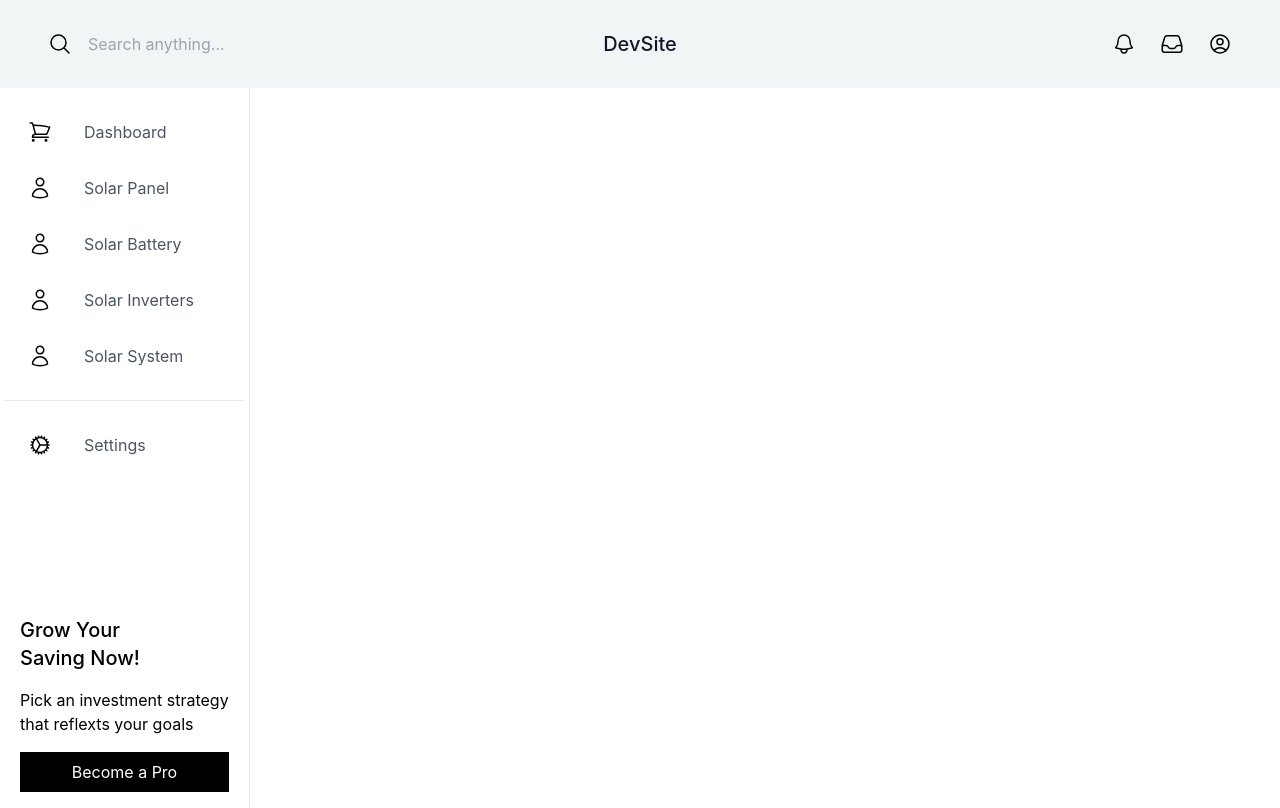
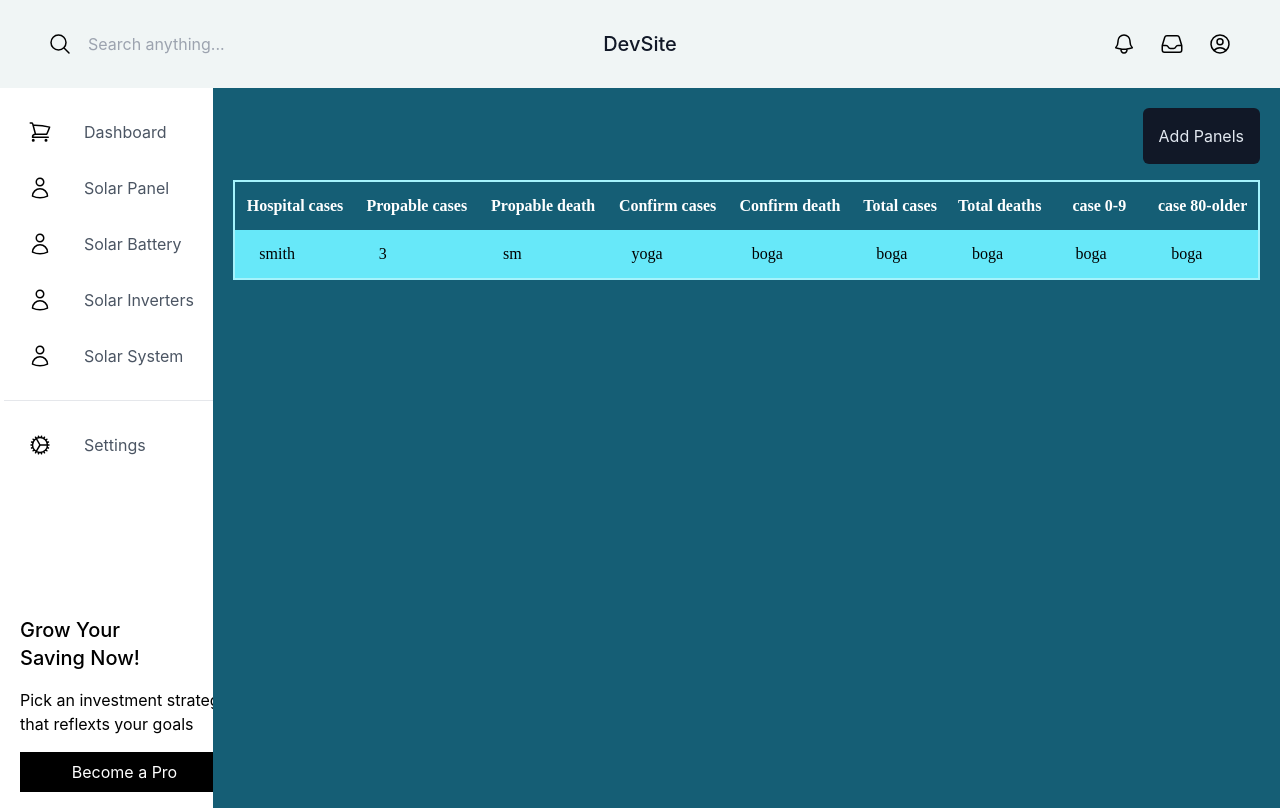
Before and after one commit to AliMroueh/Solar-Dashboard, a React (Create React App) app in the folder frontend/: page /solarBatteries in a window 1280 px wide. Built offline with nearby package versions, Linux system fonts and the light colour scheme.

Commit message:
forms and table

```diff
--- a/frontend/src/App.tsx
+++ b/frontend/src/App.tsx
@@ -2,6 +2,8 @@ import { BrowserRouter, Route, Routes } from "react-router-dom";
 import Header from "./components/Header";
 import NavBar from "./components/NavBar";
 import Home from "./screens/Home";
+import SolarPanels from "./screens/SolarPanels";
+import SolarBatteries from "./screens/SolarBatteries";
 
 function App() {
   return (
@@ -12,6 +14,8 @@ function App() {
         <div className='grid grid-cols-1 xl:grid-cols-5 col-span-10 w-full'>
           <Routes>
             <Route index element={<Home />}/>
+            <Route path="/solarPanels" element={<SolarPanels />}/>
+            <Route path="/solarBatteries" element={<SolarBatteries />}/>
           </Routes>
         </div>
       </div>
--- a/frontend/src/components/NavDB.tsx
+++ b/frontend/src/components/NavDB.tsx
@@ -13,13 +13,13 @@ export const navLinks = [
   {
     id: 1,
     title: "Solar Panel",
-    link:"/solarPanel",
+    link:"/solarPanels",
     icon: <UserIcon className="nav-icon" />,
   },
   {
     id: 2,
     title: "Solar Battery",
-    link:"/solarBattery",
+    link:"/solarBatteries",
     icon: <UserIcon className="nav-icon" />,
   },
   {
--- /dev/null
+++ b/frontend/src/screens/SolarBatteries.tsx
@@ -0,0 +1,42 @@
+import React from 'react'
+
+export default function SolarPanels() {
+    const submitHandler = () =>{
+        console.log('hello')
+    }
+  return (
+    <div className='bg-cyan-800  flex flex-col justify-start w-full col-span-10 p-5'>
+
+            <button className='w-auto p-4 bg-gray-900 text-slate-200 rounded-md self-end'>Add Panels</button>
+
+        <table className='shadow-2x1 font-[Poppins] border-2 border-cyan-200 mt-4 w-full'>
+          <thead className='text-white'>
+            <tr>
+          <th className='py-3 bg-cyan-800'>Hospital cases</th>
+          <th className='py-3 bg-cyan-800'>Propable cases</th>
+          <th className='py-3 bg-cyan-800'>Propable death</th>
+          <th className='py-3 bg-cyan-800'>Confirm cases</th>
+          <th className='py-3 bg-cyan-800'>Confirm death</th>
+          <th className='py-3 bg-cyan-800'>Total cases</th>
+          <th className='py-3 bg-cyan-800'>Total deaths</th>
+          <th className='py-3 bg-cyan-800'>case 0-9</th>
+          <th className='py-3 bg-cyan-800'>case 80-older</th>
+          </tr>
+          </thead>
+          <tbody>
+            <tr className='hover:bg-cyan-100 bg-cyan-300 cursor-pointer duration-300'>
+              <td className='py-3 px-6'>smith</td>
+              <td className='py-3 px-6'>3</td>
+              <td className='py-3 px-6'>sm</td>
+              <td className='py-3 px-6'>yoga</td>
+              <td className='py-3 px-6'>boga</td>
+              <td className='py-3 px-6'>boga</td>
+              <td className='py-3 px-6'>boga</td>
+              <td className='py-3 px-6'>boga</td>
+              <td className='py-3 px-6'>boga</td>
+            </tr>
+          </tbody>
+        </table>
+</div>
+  )
+}
--- /dev/null
+++ b/frontend/src/screens/SolarPanels.tsx
@@ -0,0 +1,45 @@
+import React from 'react'
+
+export default function SolarPanels() {
+    const submitHandler = () =>{
+        console.log('hello')
+    }
+  return (
+    <div className='bg-cyan-800  flex flex-col justify-center w-full col-span-10'>
+    <form className='w-11/12 mx-auto rounded-lg bg-cyan-900 p-8 px-8'  onSubmit={submitHandler}>
+        <h2 className='text-4xl text-white font-bold text-center'>Create Account</h2>
+        <div className='flex flex-col text-gray-400 py-2'>
+                    <label>Name</label>
+                    <input className='rounded-lg bg-gray-700 mt-2 p-2 focus:border-blue-500 focus:bg-gray-800 focus:outline-none' type="text"
+                    required
+                    />
+                </div>
+        <div className='flex flex-col text-gray-400 py-2'>
+            <label>Email</label>
+            <input className='rounded-lg bg-gray-700 mt-2 p-2 focus:border-blue-500 focus:bg-gray-800 focus:outline-none' type="email"
+            required
+            />
+        </div>
+        <div className='flex flex-col text-gray-400 py-2'>
+            <label>Password</label>
+            <input className='p-2 rounded-lg bg-gray-700 mt-2 focus:border-blue-500 focus:bg-gray-800 focus:outline-none' type="password"
+            required
+            />
+        </div>
+        <div className='flex flex-col text-gray-400 py-2'>
+            <label>Password</label>
+            <input className='p-2 rounded-lg bg-gray-700 mt-2 focus:border-blue-500 focus:bg-gray-800 focus:outline-none' type="password"
+            required
+            // onChange={(e) => setConfirmPassword(e.target.value)}
+            />
+        </div>
+        <div className='flex justify-between text-gray-400 py-2'>
+        Already have an account? {' '}
+         {/* <Link className='text-teal-500 hover:font-semibold' to={`/signin`}>Sign-In</Link> */}
+        </div>
+        <button className='w-full my-5 py-2 bg-teal-500 shadow-lg shadow-teal-500/50 hover:shadow-teal-500/40 text-white font-semibold rounded-lg'>Register</button>
+
+    </form>
+</div>
+  )
+}
```
